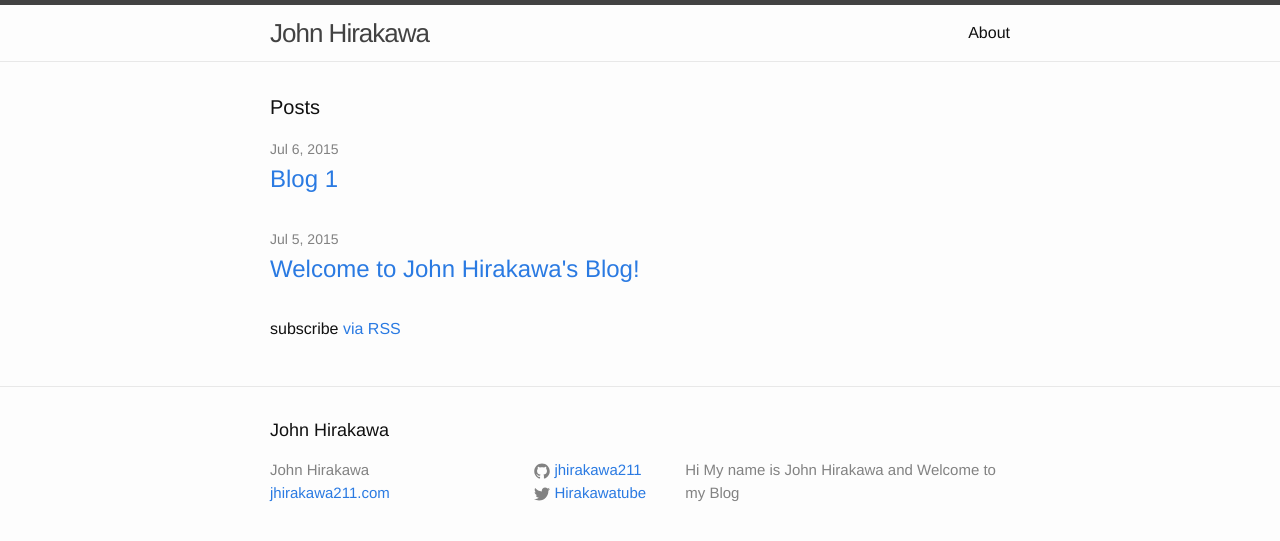
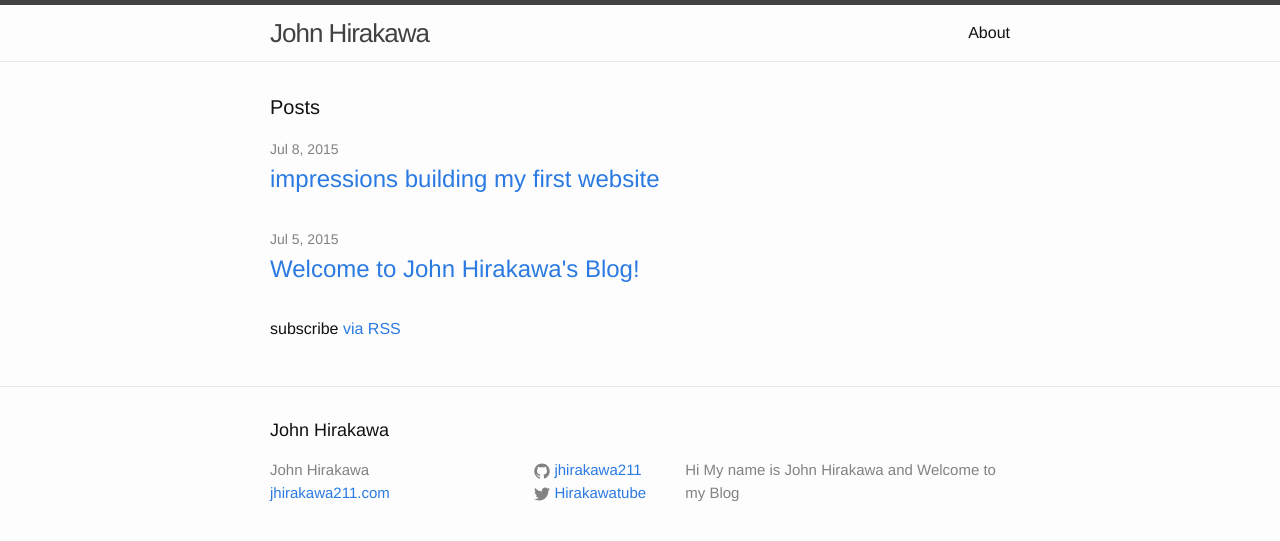
Before and after one commit to JHirakawa211/jhirakawa211.github.io, a Jekyll site: the page built from index.html, in a window 1280 px wide. Shown: the top 541 px of the page. Built offline with Jekyll 4.4.1, drawn with Linux system fonts in a browser that asks for light colours.

Commit message:
Update 2015-07-06-Blog1.markdown

```diff
--- a/_posts/2015-07-06-Blog1.markdown
+++ b/_posts/2015-07-06-Blog1.markdown
@@ -1,8 +1,6 @@
 ---
 layout: post
-title:  "Blog 1"
-date:   2015-07-06 18:25:42
-categories: blog update
+title:  "impressions building my first website"
+date:   2015-07-08 10:44:42
+categories: blog update/Website
 ---
-
-Hey
```
